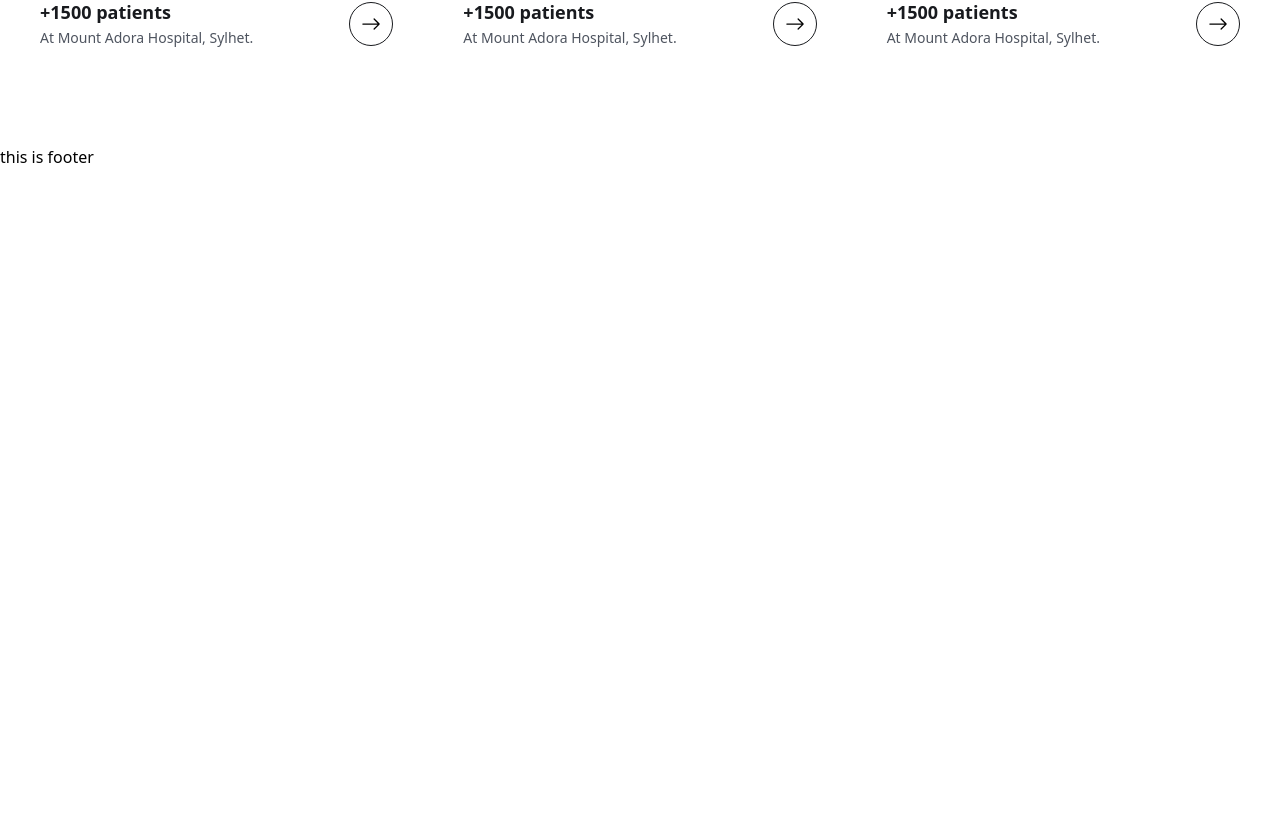
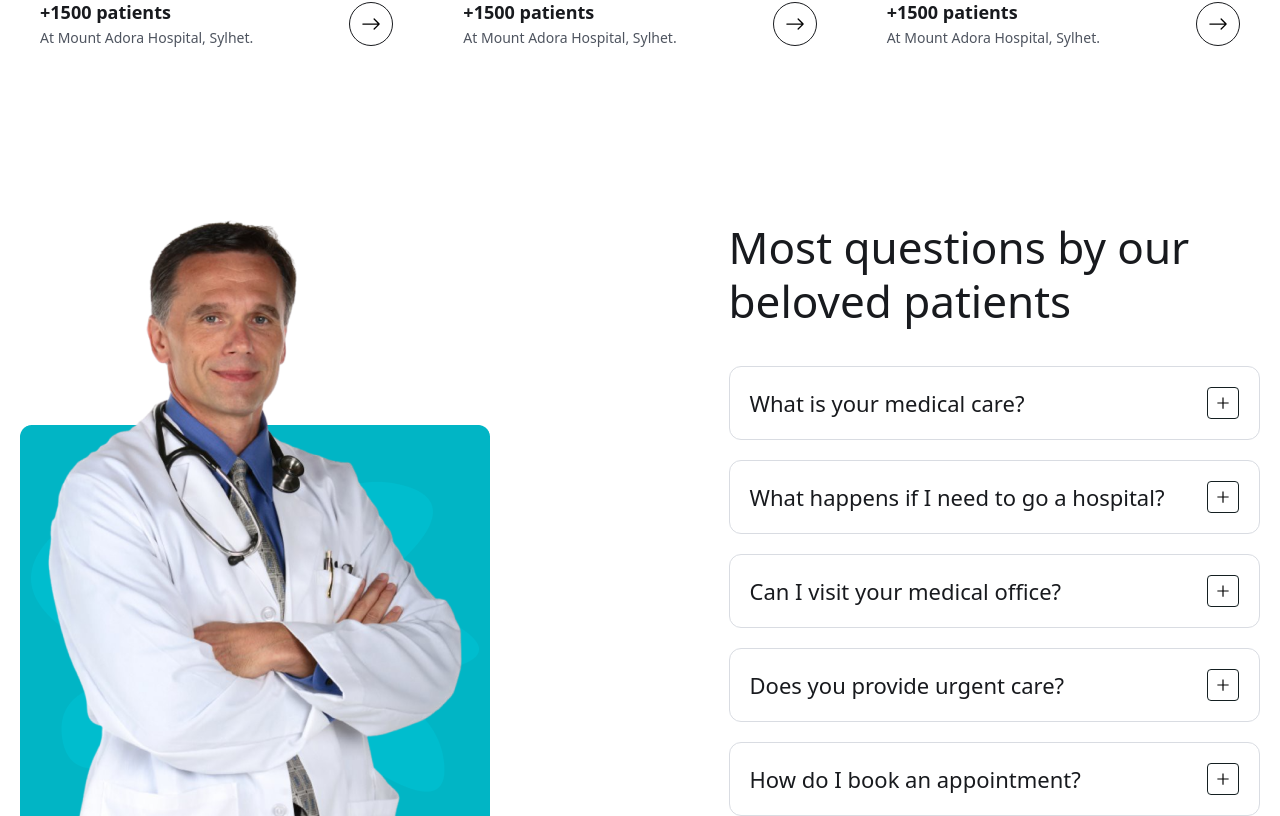
Before and after one commit to subarnoturja/curepoint-client, a React (Vite) app: page / in a window 1280 px wide. Shown: the part 4504-5320 px from the top of the page. Before the commit the page ends 4673 px from the top, so only its background shows below. Built offline with nearby package versions, Linux system fonts and the light colour scheme.

Commit message:
FAQ section added

```diff
--- a/src/assets/data/faqs.js
+++ b/src/assets/data/faqs.js
@@ -2,12 +2,7 @@ export const faqs = [
   {
     question: "What is your medical care?",
     content:
-      "One Medical was founded on a better model of care one designed around patients needs that provides a higher level of quality and service affordably. We do this through innovative design, excellent customer service, and the efficient use of technology.",
-  },
-  {
-    question: "What happens if I need to go a hospital?",
-    content:
-      "One Medical was founded on a better model of care one designed around patients needs that provides a higher level of quality and service affordably. We do this through innovative design, excellent customer service, and the efficient use of technology.",
+      "We provide comprehensive healthcare, including general consultations, specialist appointments, preventive care, and treatments. Our dedicated team ensures high-quality, personalized care for your health needs.",
   },
   {
     question: "What happens if I need to go a hospital?",
@@ -17,11 +12,16 @@ export const faqs = [
   {
     question: "Can I visit your medical office?",
     content:
-      "One Medical was founded on a better model of care one designed around patients needs that provides a higher level of quality and service affordably. We do this through innovative design, excellent customer service, and the efficient use of technology.",
+      "Yes, you can visit our medical office! We welcome patients for in-person consultations, routine check-ups, and follow-up appointments. Simply schedule your visit online or contact us directly to book a time that works best for you.",
   },
   {
     question: "Does you provide urgent care?",
     content:
-      "One Medical was founded on a better model of care one designed around patients needs that provides a higher level of quality and service affordably. We do this through innovative design, excellent customer service, and the efficient use of technology.",
+      "Yes, we provide urgent care for non-life-threatening medical issues. Our team is equipped to handle a wide range of urgent health concerns with prompt attention and compassionate care. For emergencies, we recommend visiting the nearest hospital or calling emergency services immediately.",
   },
+  {
+    question: "How do I book an appointment?",
+    content:
+    "Booking an appointment is quick and easy! You can schedule your visit online through our website, select your preferred doctor and time, or call our office directly. Our team is here to assist you every step of the way."
+  }
 ];
--- a/src/components/Doctors/DoctorCard.jsx
+++ b/src/components/Doctors/DoctorCard.jsx
@@ -1,3 +1,4 @@
+/* eslint-disable react/prop-types */
 import { Link } from "react-router-dom";
 import starIcon from "../../assets/images/Star.png"
 import { BsArrowRight } from "react-icons/bs";
--- /dev/null
+++ b/src/components/Faq/FaqItem.jsx
@@ -0,0 +1,37 @@
+/* eslint-disable react/prop-types */
+
+import { useState } from "react";
+import { AiOutlineMinus, AiOutlinePlus } from "react-icons/ai";
+
+const FaqItem = ({ item }) => {
+  const { question, content } = item;
+
+  const [isOpen, setIsOpen] = useState(false);
+
+  const toggleAccording = () => {
+    setIsOpen(!isOpen);
+  };
+
+  return (
+    <div className="p-3 md:p-5 rounded-[12px] border border-solid border-[#D9DCE2] mb-5 cursor-pointer">
+      <div
+        className="flex items-center justify-between gap-5"
+        onClick={toggleAccording}
+      >
+        <h4 className="text-[16px] leading-7 md:text-[22px] md:leading-8 text-headingColor">
+          {question}
+        </h4>
+        <div
+          className={`${isOpen && "bg-primaryColor text-white border-none"} w-7 h-7 md:w-8 md:h-8 border border-solid border-[#141F21] rounded flex items-center justify-center`}
+        >
+          {isOpen? <AiOutlineMinus /> : <AiOutlinePlus />}
+        </div>
+      </div>
+      {isOpen && <div className="mt-4">
+        <p className="text-[14px] leading-6 md:text-[16px] md:leading-7 font-[200] text-textColor">{content}</p>
+        </div>}
+    </div>
+  );
+};
+
+export default FaqItem;
--- /dev/null
+++ b/src/components/Faq/FaqList.jsx
@@ -0,0 +1,14 @@
+import { faqs } from "../../assets/data/faqs"
+import FaqItem from "./FaqItem";
+
+const FaqList = () => {
+    return (
+        <ul className="mt-[38px]">
+           {faqs.map((item, index) => (
+            <FaqItem key={index} item={item}></FaqItem>
+           ))}
+        </ul>
+    );
+};
+
+export default FaqList;
--- a/src/pages/Home.jsx
+++ b/src/pages/Home.jsx
@@ -8,10 +8,12 @@ import icon03 from "../assets/images/icon03.png";
 import featureImg from "../assets/images/feature-img.png"
 import videoIcon from '../assets/images/video-icon.png'
 import avaterIcon from '../assets/images/avatar-icon.png'
+import faqImg from "../assets/images/faq-img.png"
 import { BsArrowRight } from "react-icons/bs";
 import About from "../components/About/About";
 import ServiceList from "../components/Services/ServiceList";
 import DoctorList from "../components/Doctors/DoctorList";
+import FaqList from "../components/Faq/FaqList";
 
 const Home = () => {
   return (
@@ -224,6 +226,22 @@ const Home = () => {
           <DoctorList></DoctorList>
         </div>
       </section>
+      {/* FAQ Section */}
+      <section>
+        <div className="container">
+          <div className="flex justify-between gap-[50px] md:gap-0">
+            <div className="w-2/3 hidden md:block">
+              <img src={faqImg} alt="" />
+            </div>
+            <div className="w-full md:w-1/2">
+              <h2 className="heading">
+                Most questions by our beloved patients
+              </h2>
+              <FaqList></FaqList>
+            </div>
+          </div>
+        </div>
+      </section>
     </>
   );
 };
```
